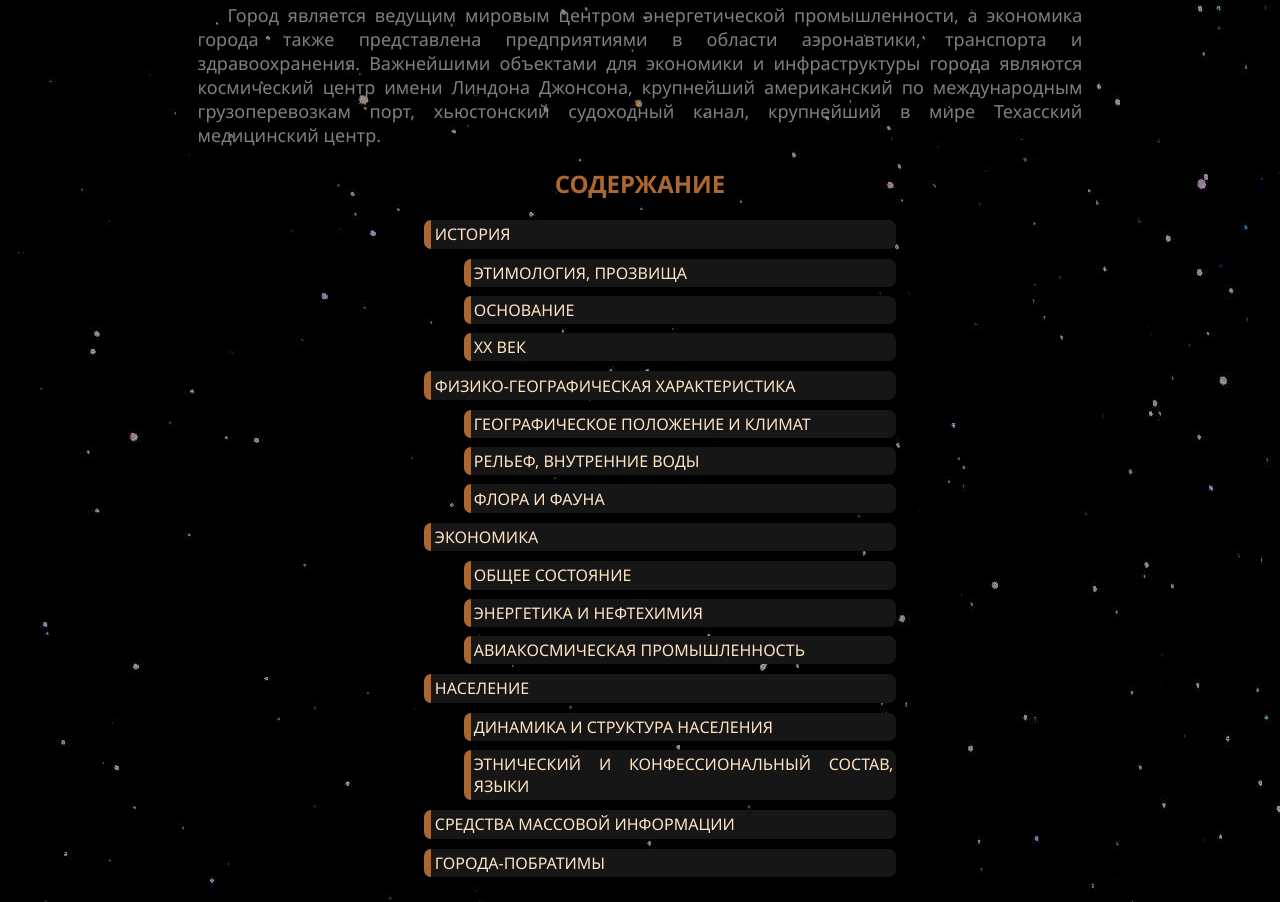
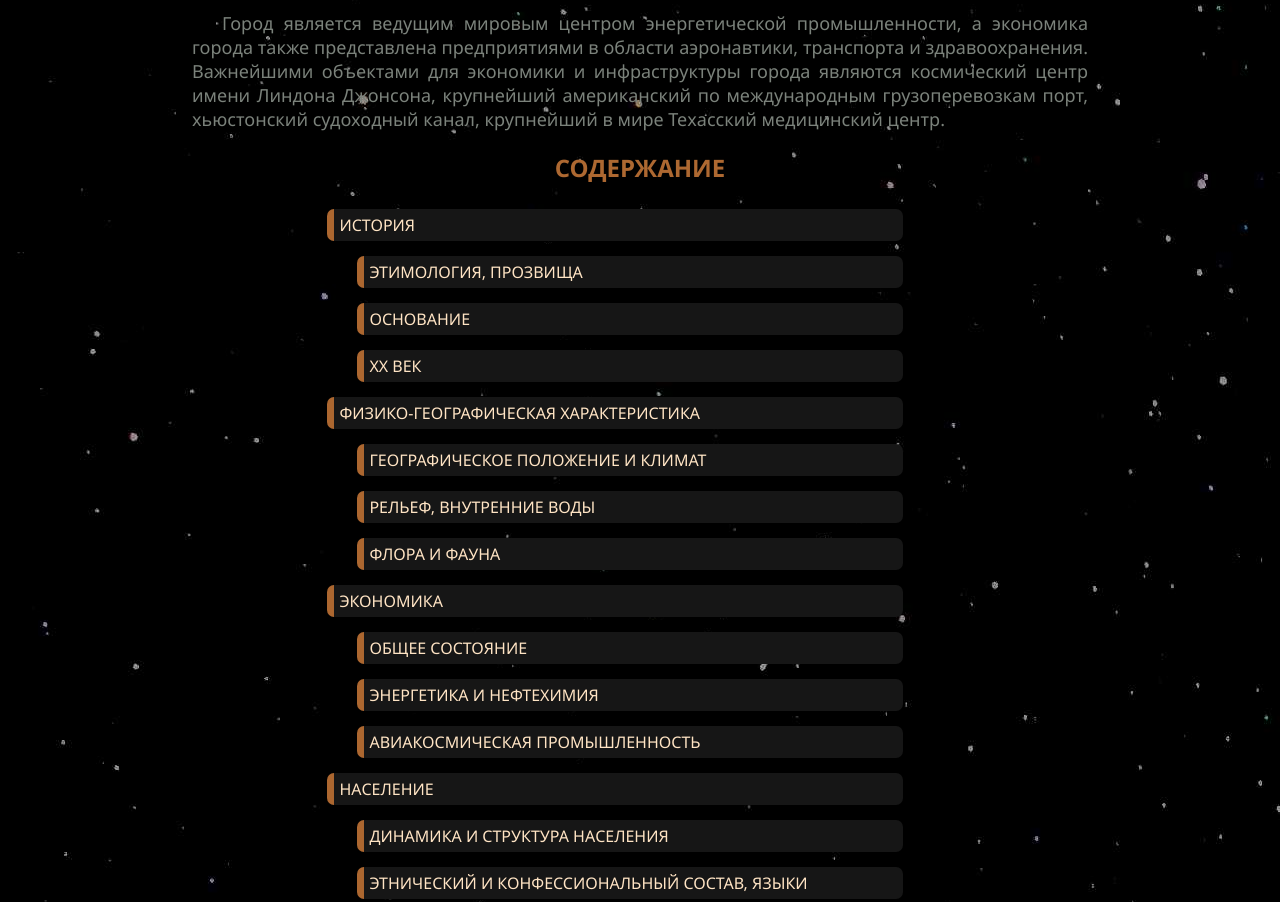
Before and after one commit to Maxim93mk/Article_City_Of_Houston, a plain HTML site: page index.html in a window 1280 px wide. Shown: the part 628-1530 px from the top of the page. Drawn offline with Linux system fonts and the light colour scheme.

Commit message:
Исправлены недочёты с отступами

```diff
--- a/index.html
+++ b/index.html
@@ -33,31 +33,31 @@
             <h2>СОДЕРЖАНИЕ</h2>
             <div class="content">
                 <ol>
-                        <li class= "li_m"><a href="#history">ИСТОРИЯ</a></li>
+                        <li class= "li_main"><a href="#history">ИСТОРИЯ</a></li>
                     <ol>
                         <li class="li_m"><a href="#etymology">ЭТИМОЛОГИЯ, ПРОЗВИЩА</a></li>
                         <li class="li_m"><a href="#footing">ОСНОВАНИЕ</a></li>
                         <li class="li_m"><a href="#XX">XX ВЕК</a></li>
                     </ol>
-                        <li class="li_m"><a href="#FG">ФИЗИКО-ГЕОГРАФИЧЕСКАЯ ХАРАКТЕРИСТИКА</a></li>
+                        <li class="li_main"><a href="#FG">ФИЗИКО-ГЕОГРАФИЧЕСКАЯ ХАРАКТЕРИСТИКА</a></li>
                     <ol>
                         <li class="li_m"><a href="#climate">ГЕОГРАФИЧЕСКОЕ ПОЛОЖЕНИЕ И КЛИМАТ</a></li>
                         <li class="li_m"><a href="#relief">РЕЛЬЕФ, ВНУТРЕННИЕ ВОДЫ</a></li>
                         <li class="li_m"><a href="#flora">ФЛОРА И ФАУНА</a></li>
                     </ol>
-                    <li class="li_m"><a href="#economy">ЭКОНОМИКА</a></li>
+                    <li class="li_main"><a href="#economy">ЭКОНОМИКА</a></li>
                     <ol>
                         <li class="li_m"><a href="#state">ОБЩЕЕ СОСТОЯНИЕ</a></li>
                         <li class="li_m"><a href="#energy">ЭНЕРГЕТИКА И НЕФТЕХИМИЯ</a></li>
                         <li class="li_m"><a href="#industry">АВИАКОСМИЧЕСКАЯ ПРОМЫШЛЕННОСТЬ</a></li>
                     </ol>
-                    <li class="li_m"><a href="#population">НАСЕЛЕНИЕ</a></li>
+                    <li class="li_main"><a href="#population">НАСЕЛЕНИЕ</a></li>
                     <ol>
                         <li class="li_m"><a href="#DM">ДИНАМИКА И СТРУКТУРА НАСЕЛЕНИЯ</a></li>
                         <li class="li_m"><a href="#lg">ЭТНИЧЕСКИЙ И КОНФЕССИОНАЛЬНЫЙ СОСТАВ, ЯЗЫКИ</a></li>
                     </ol>
-                    <li class="li_m"><a href="#SMI">СРЕДСТВА МАССОВОЙ ИНФОРМАЦИИ</a></li>
-                    <li class="li_m"><a href="#city">ГОРОДА-ПОБРАТИМЫ</a></li>
+                    <li class="li_main"><a href="#SMI">СРЕДСТВА МАССОВОЙ ИНФОРМАЦИИ</a></li>
+                    <li class="li_main"><a href="#city">ГОРОДА-ПОБРАТИМЫ</a></li>
                 </ol>
             </div>
             <h2 id="history">ИСТОРИЯ</h2>
--- a/style.css
+++ b/style.css
@@ -1,3 +1,7 @@
+*{
+    margin: 0;
+    padding: 0;
+}
 body{
    background-image: url(img/main.jpg);
    background-repeat: repeat;
@@ -12,15 +16,16 @@ p{
     color:#7B827B;
     font-size: 18px;
     text-indent: 30px;
+    margin-bottom: 20px;
 }
 h1, h2{
     color:#AD6831;
     text-align: center;
+    margin-bottom: 25px;
 }
 .header{
     width: 100%;
-    margin-left: auto;
-    margin-right: auto;
+    margin-bottom: 25px;
     height:30%;
     border-bottom: 2px #AD6831 solid;
 
@@ -35,27 +40,32 @@ h1, h2{
 figure{
     font-style: italic;
     float:right;
-
+    margin: 10px 15px 15px 15px;
 }
 .content{
-    width: 60%;
-    margin-left: auto;
-    margin-right: auto;
+    display: flex;
+    flex-wrap: wrap;
     font-size: 16px;
-    margin-bottom: 5%;
+    margin-bottom: 25px;
+    justify-content: center;
+    margin-right:80px;
 }
-.li_m{
+.li_m, .li_main{
     list-style-type: none;
+    margin-bottom: 15px;
+}
+ol{
+    margin-left: 30px;
 }
 a{
-    display: block;
+    display: flex;
     text-decoration: none;
     color: bisque;
-    margin: 2%;
     border-radius: 7px;
     background-color: #161616;
     border-left: 7px solid #ac6730;
-    padding: 0.7%;
+    padding: 5px 95px 5px 5px;
+
 }
 figcaption{
     text-align:center;
@@ -77,6 +87,7 @@ a:hover{
 blockquote{
     color: bisque;
     font-style: italic;
+    margin: 15px 15px 30px 15px;
 }
 table{
     text-align: center;
@@ -101,11 +112,12 @@ td{
     color:#7B827B;
 }
 .ns{
-    width: 80%;
-    margin-left: auto;
-    margin-right: auto;
-    margin-bottom: 5%;
+    padding-right: 55px;
 }
+.ns p{
+   padding-bottom: 50px;
+}
+
 .tbl{
     width: 50%;
 }
```
